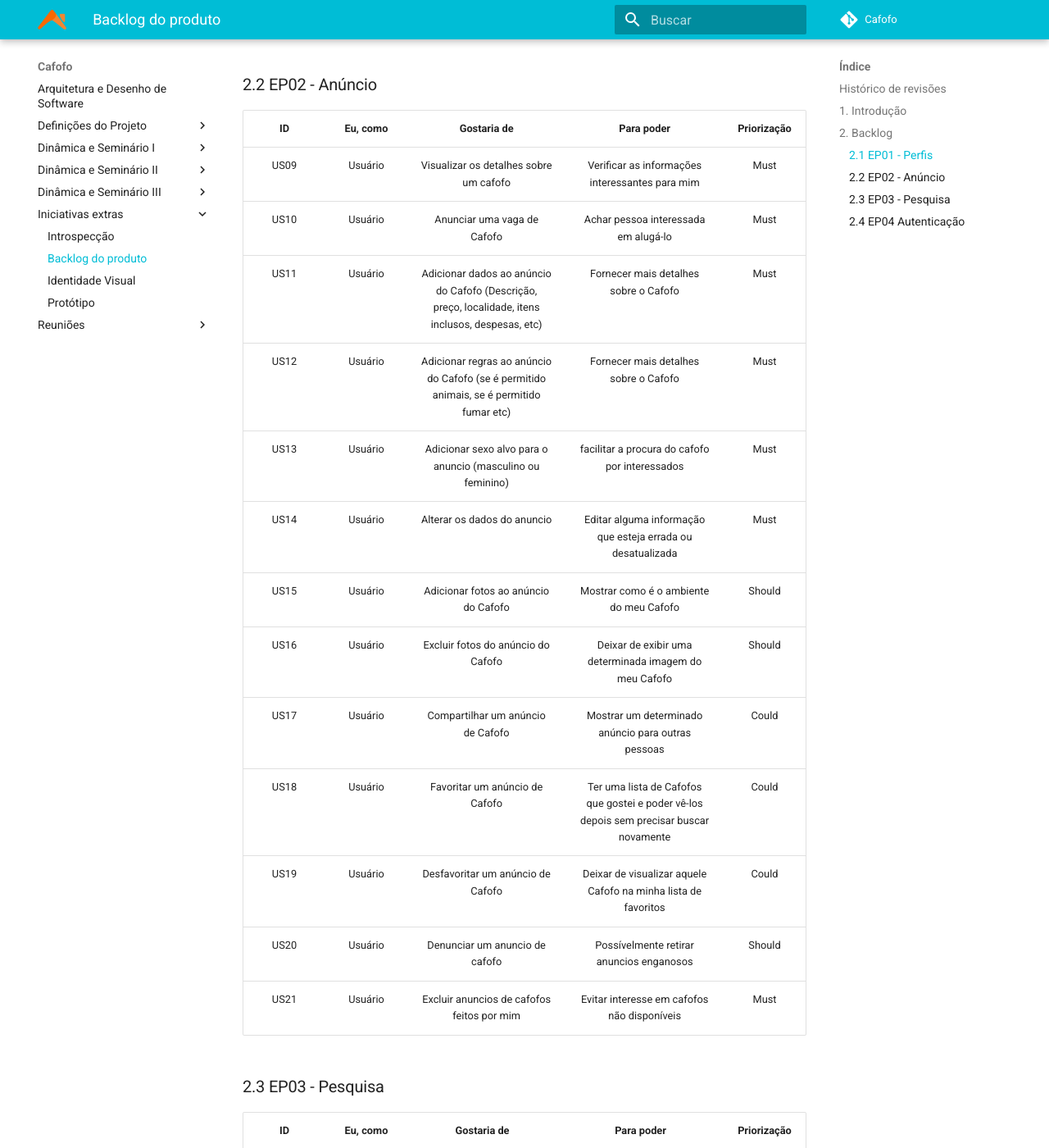
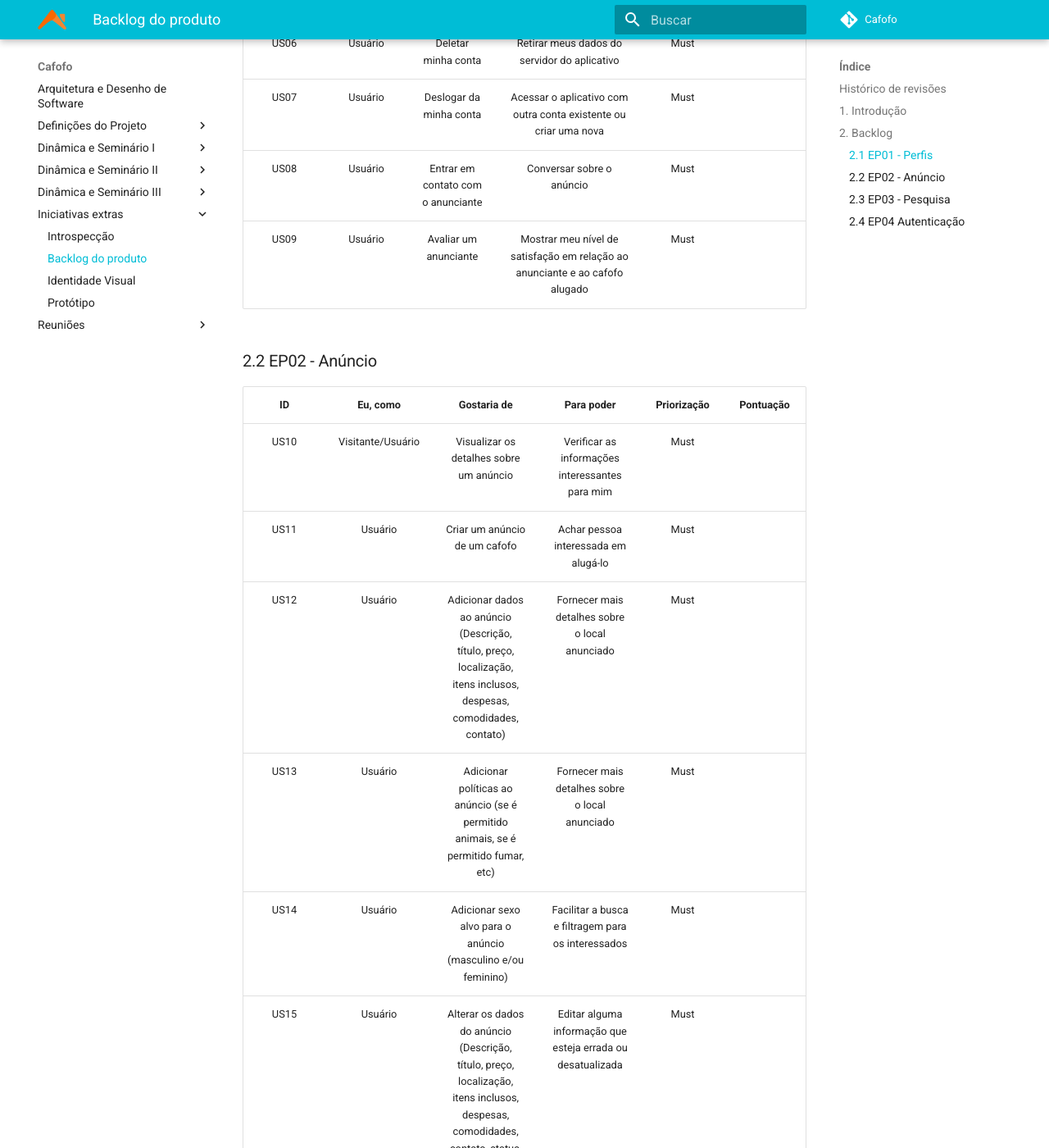
Before and after one commit to desenho-2019/Wiki, an MkDocs documentation site: the page built from docs/Iniciativas extras/backlog.md, in a window 1280 px wide and 1400 px high, scrolled down 1461 px. Shown: the whole window at 82% size. Built offline with MkDocs 1.6.1 and Material for MkDocs 9.7.7, drawn with Linux system fonts in a browser that asks for light colours; some of the changed text lies outside the part shown.

Commit message:
Applying corrections and adding punctuation column

```diff
--- a/docs/Iniciativas extras/backlog.md
+++ b/docs/Iniciativas extras/backlog.md
@@ -9,68 +9,71 @@
 | 25/09/2019 | 0.4 | Adicionando histórias de usuário do EP03 | João Gabriel |
 | 25/09/2019 | 0.5 | Adicionando histórias de usuário do EP02 | Victor Rodrigues |
 | 25/09/2019 | 0.6 | Adicionando histórias de usuário do EP01 e EP04 | Lucas Gomes e André Lucas |
+| 26/09/2019 | 0.7 | Aplicando correções e adicionando coluna de pontuação | Weiller Fernandes |
 
 ## 1. Introdução
 
-Construimos um backlog completo para o produto com base nos requisitos elicitados. Além de, com o backlog construido e todas as histórias de usuário devidamente descritas com críterios de aceitação, simular o que seria desenvolvido em cada Sprint. Sendo que o backlog ficou dividido nos seguinte níveis de granularidade: Épico, histórias de usuário.
+Construimos um backlog completo para o produto com base nos requisitos elicitados. Além de, com o backlog construído e todas as histórias de usuário devidamente descritas com critérios de aceitação, simular o que seria desenvolvido em cada Sprint. Sendo que o backlog ficou dividido nos seguinte níveis de granularidade: Épico, histórias de usuário.
 
 ## 2. Backlog
 
 ### 2.1 EP01 - Perfis
 
-| ID | Eu, como | Gostaria de | Para poder | Priorização |
-| :---: | :---: | :---: | :---: | :---: |
-| US01 | Usuário | Alterar minha senha | Melhorar a segurança da minha conta  | Must |
-| US02 | Usuário | Recuperar minha senha | Continuar tendo acesso ao meu perfil  | Must |
-| US03 | Usuário | Acessar o painel de anunciante | Gerenciar os dados do anúncio publicado | Must |
-| US04 | Usuário | Acessar dados do perfil | Visualizar e alterar os dados pessoais | Must |
-| US05 | Usuário | Alterar as preferências do aplicativo | Adequar o aplicativo para minhas necessidades | Must |
-| US06 | Usuário | Deletar minha conta | Retirar meus dados do servidor do aplicativo  | Must |
-| US07 | Usuário | Deslogar da minha conta | Acessar o aplicativo com outra conta  | Must |
-| US08 | Usuário | Entrar em contato com o anunciante | Conversar sobre anúncio de cafofo  | Must |
+| ID | Eu, como | Gostaria de | Para poder | Priorização | Pontuação |
+| :---: | :---: | :---: | :---: | :---: | :---: |
+| US01 | Usuário | Alterar minha senha | Melhorar a segurança da minha conta  | Must | |
+| US02 | Usuário | Recuperar minha senha | Continuar tendo acesso ao meu perfil  | Must | |
+| US03 | Usuário | Acessar o painel de anunciante | Gerenciar os dados do anúncio publicado | Must | |
+| US04 | Usuário | Acessar dados do perfil | Visualizar e alterar os dados pessoais (Nome, sexo, whatsapp/telefone, data de nascimento, foto de perfil, redes sociais, nacionalidade) | Must | |
+| US05 | Usuário | Alterar as preferências do aplicativo | Adequar o aplicativo para minhas necessidades | Must | |
+| US06 | Usuário | Deletar minha conta | Retirar meus dados do servidor do aplicativo  | Must | |
+| US07 | Usuário | Deslogar da minha conta | Acessar o aplicativo com outra conta existente ou criar uma nova | Must | |
+| US08 | Usuário | Entrar em contato com o anunciante | Conversar sobre o anúncio  | Must | |
+| US09 | Usuário | Avaliar um anunciante | Mostrar meu nível de satisfação em relação ao anunciante e ao cafofo alugado | Must | |
 
 ### 2.2 EP02 - Anúncio
 
-| ID | Eu, como | Gostaria de | Para poder | Priorização |
-| :---: | :---: | :---: | :---: | :---: |
-| US09 | Usuário | Visualizar os detalhes sobre um cafofo | Verificar as informações interessantes para mim | Must |
-| US10 | Usuário | Anunciar uma vaga de Cafofo | Achar pessoa interessada em alugá-lo | Must |
-| US11 | Usuário | Adicionar dados ao anúncio do Cafofo (Descrição, preço, localidade, itens inclusos, despesas, etc) | Fornecer mais detalhes sobre o Cafofo | Must |
-| US12 | Usuário | Adicionar regras ao anúncio do Cafofo (se é permitido animais, se é permitido fumar etc) | Fornecer mais detalhes sobre o Cafofo | Must |
-| US13 | Usuário | Adicionar sexo alvo para o anuncio (masculino ou feminino) | facilitar a procura do cafofo por interessados | Must |
-| US14 | Usuário | Alterar os dados do anuncio | Editar alguma informação que esteja errada ou desatualizada | Must |
-| US15 | Usuário | Adicionar fotos ao anúncio do Cafofo | Mostrar como é o ambiente do meu Cafofo | Should |
-| US16 | Usuário | Excluir fotos do anúncio do Cafofo | Deixar de exibir uma determinada imagem do meu Cafofo | Should |
-| US17 | Usuário | Compartilhar um anúncio de Cafofo | Mostrar um determinado anúncio para outras pessoas | Could |
-| US18 | Usuário | Favoritar um anúncio de Cafofo | Ter uma lista de Cafofos que gostei e poder vê-los depois sem precisar buscar novamente | Could |
-| US19 | Usuário | Desfavoritar um anúncio de Cafofo | Deixar de visualizar aquele Cafofo na minha lista de favoritos | Could |
-| US20 | Usuário | Denunciar um anuncio de cafofo | Possívelmente retirar anuncios enganosos | Should |
-| US21 | Usuário | Excluir anuncios de cafofos feitos por mim | Evitar interesse em cafofos não disponíveis | Must |
+| ID | Eu, como | Gostaria de | Para poder | Priorização | Pontuação |
+| :---: | :---: | :---: | :---: | :---: | :---: |
+| US10 | Visitante/Usuário | Visualizar os detalhes sobre um anúncio | Verificar as informações interessantes para mim | Must | |
+| US11 | Usuário | Criar um anúncio de um cafofo | Achar pessoa interessada em alugá-lo | Must | |
+| US12 | Usuário | Adicionar dados ao anúncio (Descrição, título, preço, localização, itens inclusos, despesas, comodidades, contato) | Fornecer mais detalhes sobre o local anunciado | Must | |
+| US13 | Usuário | Adicionar políticas ao anúncio (se é permitido animais, se é permitido fumar, etc) | Fornecer mais detalhes sobre o local anunciado | Must | |
+| US14 | Usuário | Adicionar sexo alvo para o anúncio (masculino e/ou feminino) | Facilitar a busca e filtragem para os interessados | Must | |
+| US15 | Usuário | Alterar os dados do anúncio (Descrição, título, preço, localização, itens inclusos, despesas, comodidades, contato, status, sexo alvo, políticas) | Editar alguma informação que esteja errada ou desatualizada | Must | |
+| US16 | Usuário | Adicionar fotos ao anúncio | Mostrar como é o ambiente do cafofo que desejo alugar | Should | |
+| US17 | Usuário | Excluir fotos do anúncio | Deixar de exibir uma determinada imagem no anúncio | Should | |
+| US18 | Visitante/Usuário | Compartilhar um anúncio | Mostrar um determinado anúncio para outras pessoas | Could | |
+| US19 | Usuário | Favoritar um anúncio | Ter uma lista de anúncios que gostei e poder vê-los depois sem precisar buscar novamente | Could | |
+| US20 | Usuário | Desfavoritar um anúncio | Deixar de visualizar aquele anúncio na minha lista de favoritos | Could | |
+| US21 | Usuário | Denunciar um anúncio | Possivelmente retirar anúncios enganosos | Should | |
+| US22 | Usuário | Excluir anúncios feitos por mim | Evitar interesse em anúncios não disponíveis | Must | |
+| US23 | Visitante/Usuário | Visualizar a avaliação do anunciante dentro dos detalhes do anúncio | Saber se o anunciante possui boa reputação ou não | Must | |
 
 
 ### 2.3 EP03 - Pesquisa
 
-| ID | Eu, como | Gostaria de | Para poder | Priorização |
-| :---: | :---: | :---: | :---: | :---: |
-| US22 | Usuário | Pesquisar Cafofos por localização | achar um cafofo mais perto da universidade | Must |
-| US23 | Usuário | Filtrar Cafofos por preço | achar um cafofo compatível com o meu orçamento | Must |
-| US24 | Usuário | Filtrar Cafofos por gênero de colegas de Cafofo | Saber se o cafofo oferece vagas apenas para homens, mulheres, ou se é misto  | Should |
-| US25 | Usuário | Filtrar Cafofos por avaliação | Saber se é um cafofo bem avaliado pelos antigos residentes | Should |
-| US26 | Usuário | Filtrar Cafofos por contas inclusas | saber o valor total das contas extras do cafofo | Could |
-| US27 | Usuário | Filtrar  por itens que acompanham o Cafofo | saber se possuí WiFi, cama, ar-condicionado ,armário e escrivaninha disponível| Could |
-| US28 | Usuário | Filtar Cafofos por número de pessoas que compartilham o local|  saber por quantas pessoas despesas serão divididas |Could |
-| US29 | Usuário | Filtrar Cafofos por presença de animais de estimação | se existe cachorro, gato ou outro animal morando no Cafofo | Would |
-| US30 | Usuário | Filtrar Cafofos por possibilidade de fumar no local | Saber se pode fumar ou não no Cafofo| Would|
+| ID | Eu, como | Gostaria de | Para poder | Priorização | Pontuação |
+| :---: | :---: | :---: | :---: | :---: | :---: |
+| US24 | Visitante/Usuário | Pesquisar anúncios por localização | Achar um cafofo mais perto da universidade | Must | |
+| US25 | Visitante/Usuário | Filtrar anúncios por preço | Achar um cafofo compatível com o meu orçamento | Must | |
+| US26 | Visitante/Usuário | Filtrar anúncios por gênero de hóspedes | Saber se o cafofo oferece vagas apenas para homens, mulheres, ou se é misto  | Should | |
+| US27 | Visitante/Usuário | Filtrar anúncios por avaliação | Saber se é um cafofo bem avaliado pelos antigos residentes | Should | |
+| US28 | Visitante/Usuário | Filtrar anúncios por contas inclusas | Saber o valor total das contas extras do cafofo | Could | |
+| US29 | Visitante/Usuário | Filtrar  por itens que acompanham o Cafofo | Saber se possui WiFi, cama, ar-condicionado, armário, escrivaninha e outras comodidades disponíveis| Could | |
+| US30 | Visitante/Usuário | Filtar anúncios por número de pessoas que compartilham o local| Saber por quantas pessoas as despesas serão divididas |Could | |
+| US31 | Visitante/Usuário | Filtrar anúncios por presença de animais de estimação | Saber se existe ou se é permitido cachorro, gato ou outro animal morando no cafofo | Would | |
+| US32 | Visitante/Usuário | Filtrar anúncios por possibilidade de fumar no local | Saber se pode fumar ou não no Cafofo | Would| |
 
 
 
 ### 2.4 EP04 Autenticação
 
-| ID | Eu, como | Gostaria de | Para poder | Priorização |
-| :---: | :---: | :---: | :---: | :---: |
-| US31 | Usuário | Me cadastrar na aplicação | Ter acesso às funcionalidades do Cafofo | Must |
-| US32 | Usuário | Me cadastrar através do Facebook | Ter acesso às funcionalidades do Cafofo de forma prática | Should |
-| US33 | Usuário | Me cadastrar através do Google | Ter acesso às funcionalidades do Cafofo de forma prática | Should |
-| US34 | Usuário | Realizar o login na aplicação | Acessar os recursos da aplicação | Must |
-| US35 | Usuário | Realizar o login na aplicação pelo Facebook | Acessar os recursos da aplicação com integração à conta do facebook | Should |
-| US36 | Usuário | Realizar o login na aplicação pelo Google | Acessar os recursos da aplicação com integração à conta do Google | Should |
+| ID | Eu, como | Gostaria de | Para poder | Priorização | Pontuação |
+| :---: | :---: | :---: | :---: | :---: | :---: |
+| US33 | Visitante/Usuário | Me cadastrar na aplicação | Ter acesso às funcionalidades do Cafofo | Must | |
+| US34 | Visitante/Usuário | Me cadastrar através do Facebook | Ter acesso às funcionalidades do Cafofo de forma prática | Should | |
+| US35 | Visitante/Usuário | Me cadastrar através do Google | Ter acesso às funcionalidades do Cafofo de forma prática | Should | |
+| US36 | Usuário | Realizar o login na aplicação | Acessar os recursos da aplicação | Must | |
+| US37 | Usuário | Realizar o login na aplicação pelo Facebook | Acessar os recursos da aplicação com integração à conta do facebook | Should | |
+| US38 | Usuário | Realizar o login na aplicação pelo Google | Acessar os recursos da aplicação com integração à conta do Google | Should | |
```
